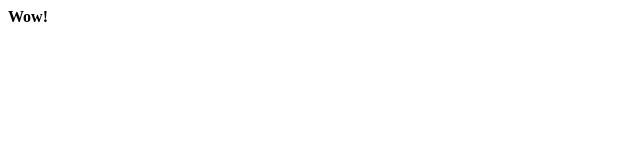
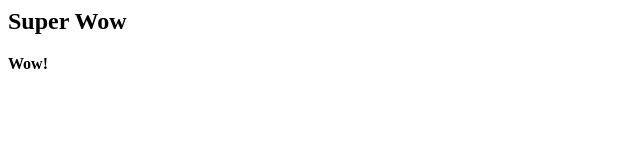
Before and after one commit to RandySuske/LandingPages, a plain HTML site: page client1/index.html in a window 1280 px wide. Shown: the whole page, without its empty margins (0-640 px from the left). Drawn offline with Linux system fonts and the light colour scheme.

Commit message:
updated index.html

```diff
--- a/client1/index.html
+++ b/client1/index.html
@@ -2,6 +2,8 @@
 <title>Total Cool</title>
 <body>
 </p>
+<h2>Super Wow</h2>
 <b>Wow!</b>
 
+
 </body>
```
